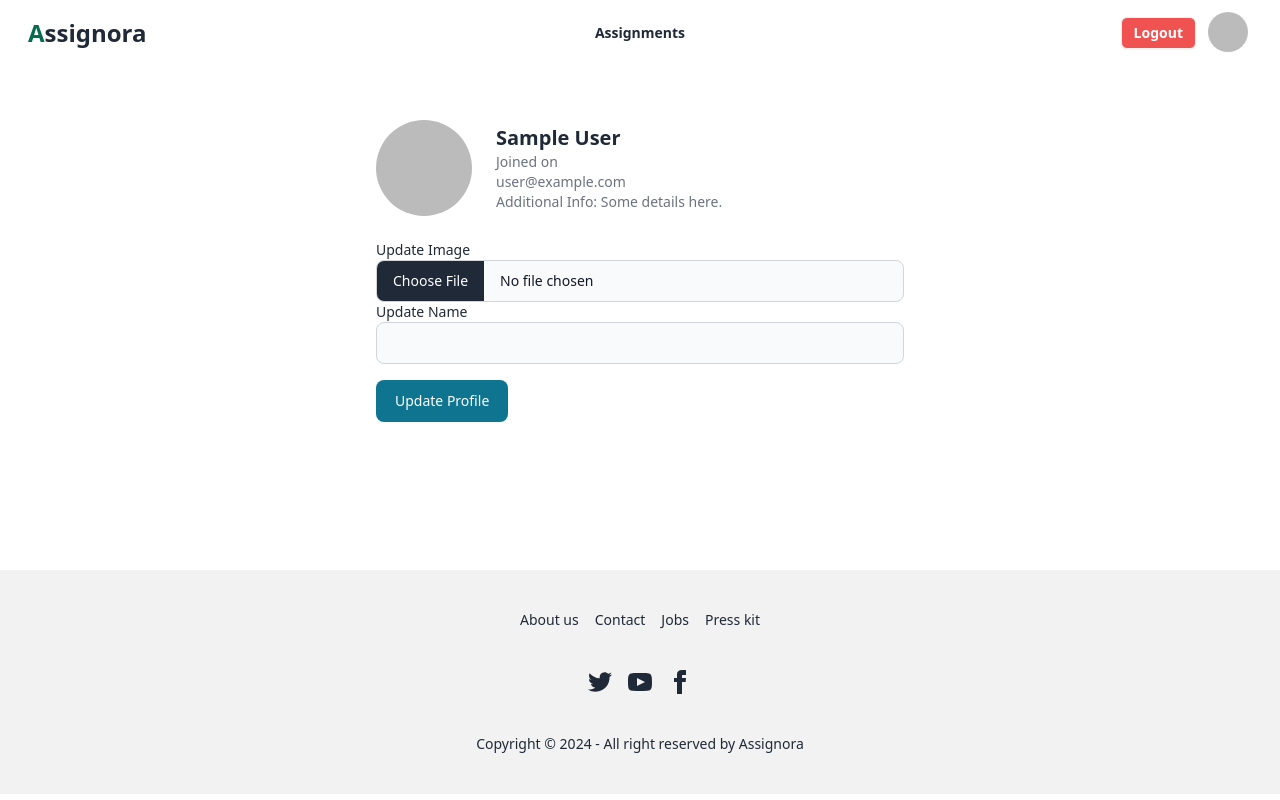
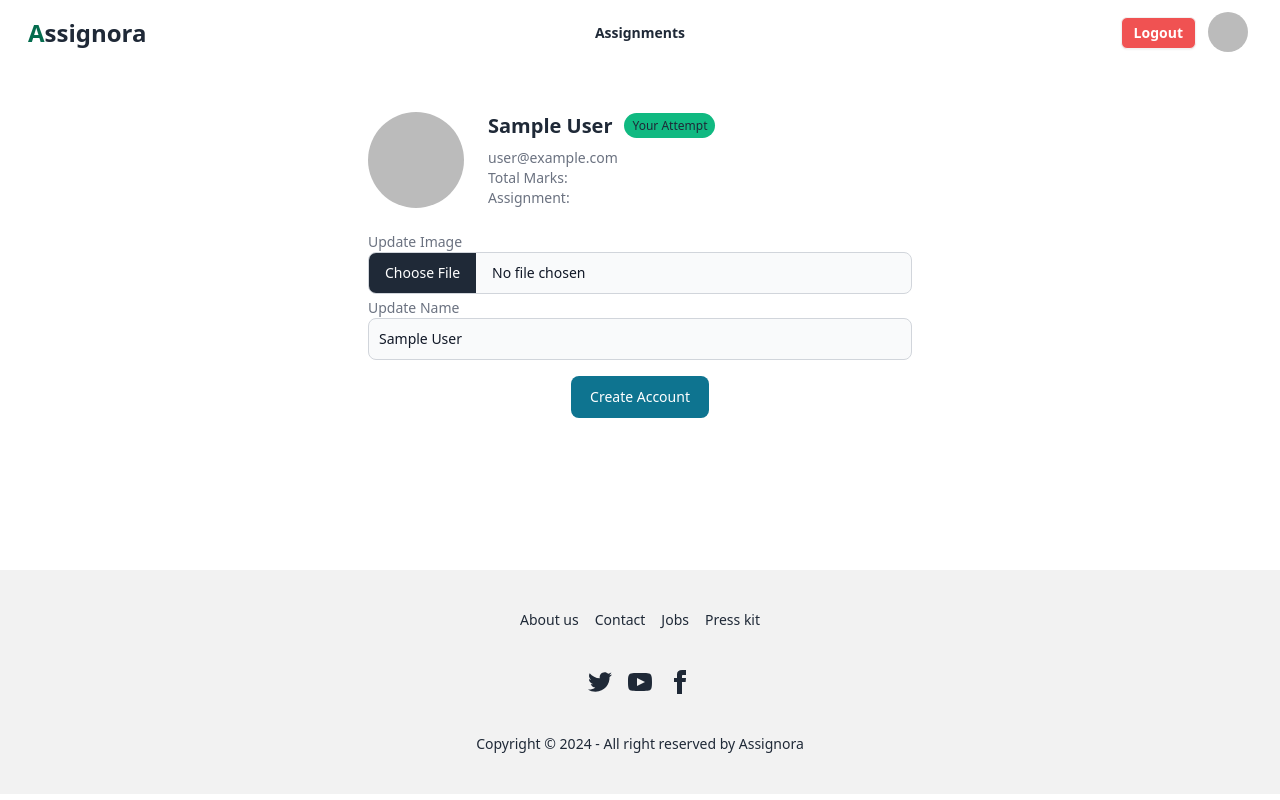
Before and after one commit to devmilon923/Assignora-Fontend, a React (Vite) app: page /profile in a window 1280 px wide. Built offline with nearby package versions, Linux system fonts and the light colour scheme; no server answers; sample sign-in values are in the browser's storage.

Commit message:
add profile page content

```diff
--- a/src/components/LeaderBoard.jsx
+++ b/src/components/LeaderBoard.jsx
@@ -4,7 +4,7 @@ import React from "react";
 
 export default function LeaderBoard() {
   const { data: topUser, isPending } = useQuery({
-    queryKey: "topUser",
+    queryKey: ["topUser"],
     queryFn: async () => {
       const res = await axios.get(
         `${import.meta.env.VITE_API}/assignment/top-user`
--- a/src/components/auth/UserProfile.jsx
+++ b/src/components/auth/UserProfile.jsx
@@ -1,18 +1,75 @@
-import { Button, FileInput, TextInput } from "flowbite-react";
-import React from "react";
+import { useQuery } from "@tanstack/react-query";
+import { Button, FileInput, Spinner, TextInput } from "flowbite-react";
+import React, { useState } from "react";
+import toast from "react-hot-toast";
+import { Link } from "react-router-dom";
+import { imageToUrl } from "../../services/imageToUrl";
 import useAuth from "../../services/useAuth";
+import useAxios from "../../services/useAxios";
+import { auth } from "./firebase/firebase-setup";
 
 const UserProfile = () => {
-  const { user } = useAuth();
+  const [btnLoading, setBtnLoading] = useState(false);
+  const { user, profileUpdate, setUser } = useAuth();
+  const api = useAxios();
+  const { data: profile, error } = useQuery({
+    queryKey: ["myprofile"],
+    queryFn: async () => {
+      const res = await api.get("/auth/myprofile");
+      return res.data.data;
+    },
+  });
+  console.log(profile);
+  console.log(error);
+  const handleSubmit = async (e) => {
+    setBtnLoading(true);
+    e.preventDefault();
+    const formData = new FormData(e.target);
+    const object = Object.fromEntries(formData.entries());
+    if (!object.displayName.trim()) {
+      setBtnLoading(false);
+      return toast.error("Name not be an empty");
+    }
+    if (object.image?.type.split("/")[0] === "image") {
+      const url = await imageToUrl(object.image);
+      try {
+        await profileUpdate({ displayName: object.displayName, photoURL: url });
+        await api.post("/auth/update-profile", {
+          name: auth.currentUser?.displayName,
+          uid: auth.currentUser?.uid,
+          photo: url,
+        });
+        setUser({ ...auth.currentUser });
+        setBtnLoading(false);
+        return toast.success("Profile update successfully");
+      } catch (error) {
+        setBtnLoading(false);
+        console.log(error.message);
+        return toast.error("Failed to update");
+      }
+    } else {
+      try {
+        await profileUpdate({ displayName: object.displayName });
+        await api.post("/auth/update-profile", {
+          name: auth.currentUser?.displayName,
+          uid: auth.currentUser?.uid,
+        });
 
-  const handleSubmit = () => {
-    e.preventDefault();
+        setUser({ ...auth.currentUser });
+        setBtnLoading(false);
+        return toast.success("Profile update successfully");
+      } catch (error) {
+        setBtnLoading(false);
+        console.log(message);
+        return toast.error("Failed to update");
+      }
+    }
+
     // Handle form submission, e.g., updating the profile info
-    console.log("Updated profile:", { image, name });
   };
 
   return (
-    <div className="p-6 max-w-xl grid grid-cols-1  mx-auto space-y-6">
+    <div className="p-4 max-w-xl grid grid-cols-1  mx-auto space-y-6">
       {/* Profile Info Row */}
       <div className="flex items-center space-x-6">
         <img
@@ -21,11 +78,26 @@ const UserProfile = () => {
           className="w-24 h-24 rounded-full object-cover"
         />
         <div>
-          <h2 className="text-xl font-semibold">{user?.displayName}</h2>
-          <p className="text-sm text-gray-500">Joined on </p>
+          <div className="flex items-center mb-2 justify-between text-center gap-3">
+            <h2 className="text-xl  font-semibold dark:text-white">
+              {user?.displayName}
+            </h2>
+            <p className="text-xs  ">
+              <Link
+                to={"/my-attempted"}
+                className="px-2 py-1 rounded-full bg-emerald-500 hover:bg-emerald-400 "
+              >
+                Your Attempt
+              </Link>
+            </p>
+          </div>
+
           <p className="text-sm text-gray-500">{user?.email}</p>
           <p className="text-sm text-gray-500">
-            Additional Info: Some details here.
+            Total Marks: {profile?.totalMarks}
+          </p>
+          <p className="text-sm text-gray-500">
+            Assignment: {profile?.assignment.length}
           </p>
         </div>
       </div>
@@ -33,16 +105,29 @@ const UserProfile = () => {
       {/* Update Form Row */}
       <div className="space-y-4">
         <form action="" onSubmit={handleSubmit}>
-          <div>
-            <label className="block text-sm font-medium">Update Image</label>
-            <FileInput />
+          <div className="mb-1">
+            <label className="block text-sm font-medium text-gray-500">
+              Update Image
+            </label>
+            <FileInput name="image" />
           </div>
           <div>
-            <label className="block text-sm font-medium">Update Name</label>
-            <TextInput />
+            <label className="block text-sm font-medium text-gray-500">
+              Update Name
+            </label>
+            <TextInput defaultValue={user?.displayName} name="displayName" />
           </div>
-          <div className="pt-4">
-            <Button type="submit">Update Profile</Button>
+          <div className="pt-4 ">
+            <Button className="mx-auto" type="submit">
+              {btnLoading && (
+                <Spinner
+                  className="mr-1"
+                  aria-label="Alternate spinner button example"
+                  size="sm"
+                />
+              )}
+              Create Account
+            </Button>
           </div>
         </form>
       </div>
--- a/src/contextApi/AuthContext.jsx
+++ b/src/contextApi/AuthContext.jsx
@@ -92,6 +92,7 @@ export const AuthContextProvider = ({ children }) => {
         loading,
         changePassword,
         resetPassword,
+        setUser,
       }}
     >
       {children}
--- a/src/routes/Routes.jsx
+++ b/src/routes/Routes.jsx
@@ -23,7 +23,7 @@ export const router = createBrowserRouter([
   {
     path: "/",
     element: <Main />,
-    errorElement: <NotFound404 />,
+    // errorElement: <NotFound404 />,
     children: [
       {
         path: "/",
```
